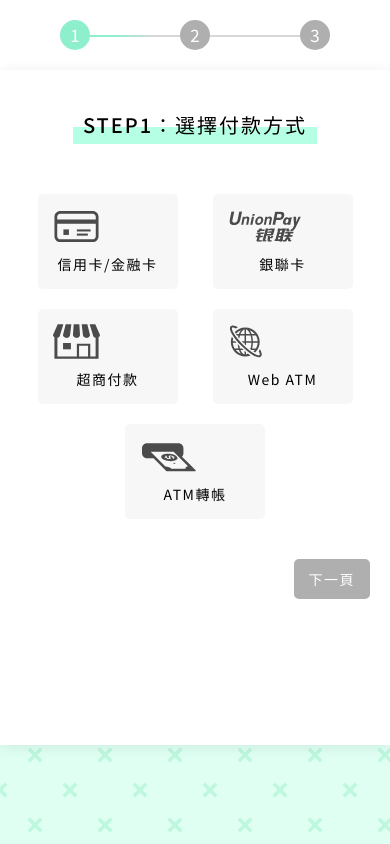
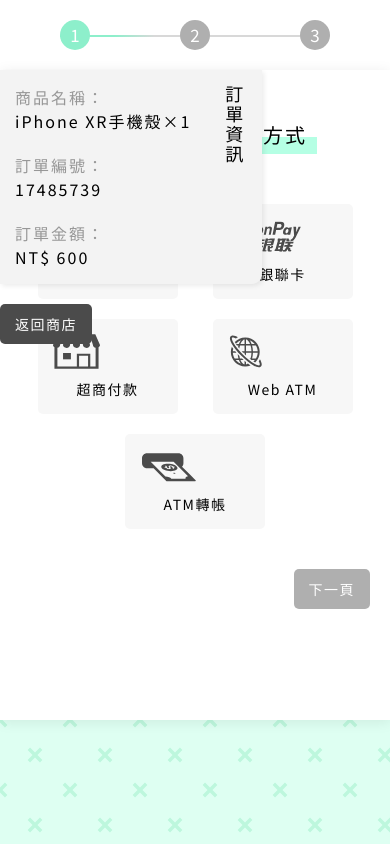
Before and after one commit to jyun1desu/react-F2E-week4-payment, a React (Create React App) app: page /#/ in a window 390 px wide. Built offline with nearby package versions, Linux system fonts and the light colour scheme.

Commit message:
mobile order detail css

```diff
--- a/src/App.js
+++ b/src/App.js
@@ -44,7 +44,7 @@
 
   .container{
     width: 100%;
-    height:80%;
+    height:77%;
     @media ${device.tablet} {
       flex-basis:75%;
       height:100%;
@@ -53,9 +53,12 @@
     .content{
       display:flex;
       height:100%;
+      position:relative;
 
       .sub_content{
-        display:none;
+        // display:none;
+        position:absolute;
+        z-index:20;
 
         @media ${device.tablet} {
           display:block;
@@ -79,7 +82,7 @@
         flex-basis:100%;
         height:100%;
         box-sizing: border-box;
-        padding:40px 20px 20px;
+        padding:50px 20px 20px;
         background: #FFFFFF;
         box-shadow: 0 2px 13px 0 rgba(0,0,0,0.08);
         z-index:10;
--- a/src/components/orderDetail.js
+++ b/src/components/orderDetail.js
@@ -1,19 +1,44 @@
 import styled from 'styled-components';
 import { color } from '../style/color';
+import { device } from '../style/breakpoints';
 
 const Block = styled.div`
     background-color:#F3F3F3;
-    padding:25px 40px 25px 25px;
     letter-spacing: 2px;
-    border-radius: 10px 0 0 10px;
     white-space:nowrap;
+    border-radius: 0 0 10px 0;
+    box-shadow: 2px 2px 5px 0 rgba(0,0,0,0.08);
+    display:flex;
+    flex-direction: row-reverse;
+    align-items:flex-start;
+    @media ${device.tablet} {
+        border-radius: 10px 0 0 10px;
+        padding:25px 40px 25px 25px;
+        box-shadow: none;
+        display: block;
+    }
 
     .title{
         font-size: 18px;
         font-weight: 400;
+        letter-spacing: 2px;
+        padding: 15px;
+        writing-mode: vertical-lr;
+        @media ${device.tablet} {
+            writing-mode: horizontal-tb;
+            padding: 0;
+        }
+    }
+    .context{
+        padding: 15px;
+        @media ${device.tablet} {
+            padding: 0;
+        }
     }
     .each_detail{
-        margin-top:20px;
+        &+.each_detail{
+            margin-top:20px;
+        }
         .sub_title{
             color: ${color.input_hint_color};
         }
--- a/src/views/creditCardForm.js
+++ b/src/views/creditCardForm.js
@@ -168,9 +168,13 @@
           &.expiry_date,&.security_code{
             .fill_in{
               .input_blank{
-                width:80px;
+                margin-right:0;
+                width:70px;
                 &::placeholder{
                   font-size:12px;
+                }
+                @media ${device.tablet} {
+                  width:80px;
                 }
               }
 
```
Also changed, not shown: 1 other file (tests, documents, lock files or other folders).
